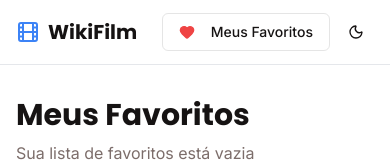
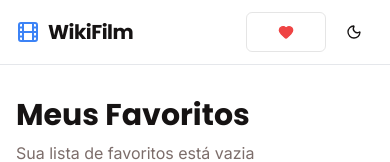
Before and after one commit to Yuri-Diego/wikifilm, a React (Vite) app in the folder client/: page /favorites in a window 390 px wide. Shown: the top 162 px of the page. Built offline with nearby package versions, Linux system fonts and the light colour scheme; no server answers; a web font is replaced by a local one.

Commit message:
feat: useMobile feita a responsividade para os componentes

```diff
--- a/client/index.html
+++ b/client/index.html
@@ -3,7 +3,7 @@
   <head>
     <meta charset="UTF-8" />
     <meta name="viewport" content="width=device-width, initial-scale=1.0, maximum-scale=1" />
-    <title>MovieList - Sua Lista de Filmes Favoritos</title>
+    <title>WikiFilm</title>
     <meta name="description" content="Pesquise filmes, salve seus favoritos e compartilhe sua lista com amigos. Descubra os melhores filmes com avaliações do TMDb." />
     <meta property="og:title" content="MovieList - Sua Lista de Filmes Favoritos" />
     <meta property="og:description" content="Pesquise filmes, salve seus favoritos e compartilhe sua lista com amigos." />
--- a/client/src/components/Header.jsx
+++ b/client/src/components/Header.jsx
@@ -3,6 +3,7 @@ import { Button } from "@/components/ui/button.jsx";
 import { Badge } from "@/components/ui/badge.jsx";
 import { useState, useEffect } from "react";
 import { useLocation } from "wouter";
+import { useIsMobile } from "@/hooks/use-mobile";
 
 export default function Header({
   favoritesCount,
@@ -12,12 +13,16 @@ export default function Header({
 }) {
   const [isDark, setIsDark] = useState(false);
   const [location, setLocation] = useLocation();
+  const isMobile = useIsMobile();
 
   const isFavoritesPage = location === "/favorites";
 
   useEffect(() => {
-    const isDarkMode = document.documentElement.classList.contains("dark");
-    setIsDark(isDarkMode);
+    const savedTheme = localStorage.getItem("theme");
+    if (savedTheme === "dark") {
+      document.documentElement.classList.add("dark");
+      setIsDark(true);
+    }
   }, []);
 
   const toggleTheme = () => {
@@ -32,56 +37,55 @@ export default function Header({
     }
   };
 
-  useEffect(() => {
-    const savedTheme = localStorage.getItem("theme");
-    if (savedTheme === "dark") {
-      document.documentElement.classList.add("dark");
-      setIsDark(true);
-    }
-  }, []);
-
   return (
     <header className="sticky top-0 z-50 w-full border-b bg-background/95 backdrop-blur supports-[backdrop-filter]:bg-background/60">
       <div className="container mx-auto px-4 h-16 flex items-center justify-between">
-        <div className="flex items-center gap-2 cursor-pointer" onClick={() => setLocation("/")}>
+        {/* LOGO */}
+        <div
+          className="flex items-center gap-2 cursor-pointer select-none"
+          onClick={() => setLocation("/")}
+        >
           <Film className="w-6 h-6 text-primary" />
-          <h1 className="font-display font-bold text-xl cursor-pointer" data-testid="text-app-title">
-            WikiFilm
-          </h1>
+          { (
+            <h1 className="font-display font-bold text-xl tracking-tight" data-testid="text-app-title">
+              WikiFilm
+            </h1>
+          )}
         </div>
 
-        <div className="flex items-center gap-2">
+        {/* AÇÕES */}
+        <div className="flex items-center gap-2 sm:gap-4">
           {showShareButton && (
             <Button
               variant="outline"
-              size="default"
+              size={isMobile ? "icon" : "default"}
               onClick={onShareClick}
-              data-testid="button-share"
+              className={`flex items-center justify-center h-10 ${isMobile ? "w-10 p-0" : "px-3 sm:px-4"}`}
+              title={isMobile ? "Compartilhar" : ""}
             >
-              <Share2 className="w-4 h-4 mr-2" />
-              Compartilhar
+              <Share2 className="w-4 h-4" />
+              {!isMobile && <span className="ml-1 font-medium">Compartilhar</span>}
             </Button>
           )}
 
           <Button
             variant="outline"
-            size="default"
+            size={isMobile ? "icon" : "default"}
             onClick={onFavoritesClick}
-            className="relative group"
-            data-testid="button-favorites"
+            className={`relative flex items-center justify-center h-10 ${isMobile ? "w-20 p-4" : "px-3 sm:px-4"}`}
+            title={isMobile ? "Meus Favoritos" : ""}
           >
             <Heart
-              className={`w-4 h-4 mr-2 transition-colors ${isFavoritesPage
-                ? "text-red-500 fill-red-500"
-                : "text-muted-foreground group-hover:text-red-400 group-hover:fill-red-400"
+              className={`w-4 h-4 transition-colors ${isFavoritesPage
+                  ? "text-red-500 fill-red-500"
+                  : "text-muted-foreground group-hover:text-red-400 group-hover:fill-red-400"
                 }`}
             />
-            Meus Favoritos
+            {!isMobile && <span className="ml-1 font-medium">Favoritos</span>}
             {favoritesCount > 0 && (
               <Badge
                 variant="default"
-                className="ml-2 bg-primary text-primary-foreground h-5 min-w-5 flex items-center justify-center px-1.5"
-                data-testid="badge-favorites-count"
+                className="absolute -top-1 -right-1 bg-primary text-primary-foreground h-4 min-w-4 flex items-center justify-center text-[10px] rounded-full"
               >
                 {favoritesCount}
               </Badge>
@@ -92,13 +96,10 @@ export default function Header({
             variant="ghost"
             size="icon"
             onClick={toggleTheme}
-            data-testid="button-theme-toggle"
+            className="flex items-center justify-center h-10 w-10"
+            title={isDark ? "Modo claro" : "Modo escuro"}
           >
-            {isDark ? (
-              <Sun className="w-4 h-4" />
-            ) : (
-              <Moon className="w-4 h-4" />
-            )}
+            {isDark ? <Sun className="w-5 h-5" /> : <Moon className="w-5 h-5" />}
           </Button>
         </div>
       </div>
--- a/client/src/components/MovieDetailsModal.jsx
+++ b/client/src/components/MovieDetailsModal.jsx
@@ -2,6 +2,7 @@ import { X, Heart, Calendar, Clock, Star } from "lucide-react";
 import { Dialog, DialogContent } from "@/components/ui/dialog.jsx";
 import { Button } from "@/components/ui/button.jsx";
 import { Badge } from "@/components/ui/badge.jsx";
+import { useIsMobile } from "@/hooks/use-mobile";
 
 export default function MovieDetailsModal({
   isOpen,
@@ -11,6 +12,7 @@ export default function MovieDetailsModal({
   isFavorite,
   onFavoriteToggle,
 }) {
+  const isMobile = useIsMobile();
   // Loading state
   if (loading || !movie) {
     return (
@@ -46,11 +48,11 @@ export default function MovieDetailsModal({
 
   return (
     <Dialog open={isOpen} onOpenChange={onClose}>
-      <DialogContent className="max-w-4xl p-0 overflow-hidden" data-testid="modal-movie-details">
+      <DialogContent className="max-w-4xl p-0 overflow-hidden max-h-[90vh] overflow-y-auto" data-testid="modal-movie-details">
         <div className="relative">
           {/* Backdrop Image */}
-          {backdropUrl && (
-            <div className="relative h-64 w-full overflow-hidden">
+          {backdropUrl && !isMobile && (
+            <div className="relative h-48 md:h-64 w-full overflow-hidden">
               <img
                 src={backdropUrl}
                 alt={movie.title}
--- /dev/null
+++ b/client/src/hooks/use-mobile.jsx
@@ -0,0 +1,19 @@
+import * as React from "react"
+
+const MOBILE_BREAKPOINT = 768
+
+export function useIsMobile() {
+  const [isMobile, setIsMobile] = React.useState(undefined)
+
+  React.useEffect(() => {
+    const mql = window.matchMedia(`(max-width: ${MOBILE_BREAKPOINT - 1}px)`)
+    const onChange = () => {
+      setIsMobile(window.innerWidth < MOBILE_BREAKPOINT)
+    }
+    mql.addEventListener("change", onChange)
+    setIsMobile(window.innerWidth < MOBILE_BREAKPOINT)
+    return () => mql.removeEventListener("change", onChange)
+  }, [])
+
+  return !!isMobile
+}
```
